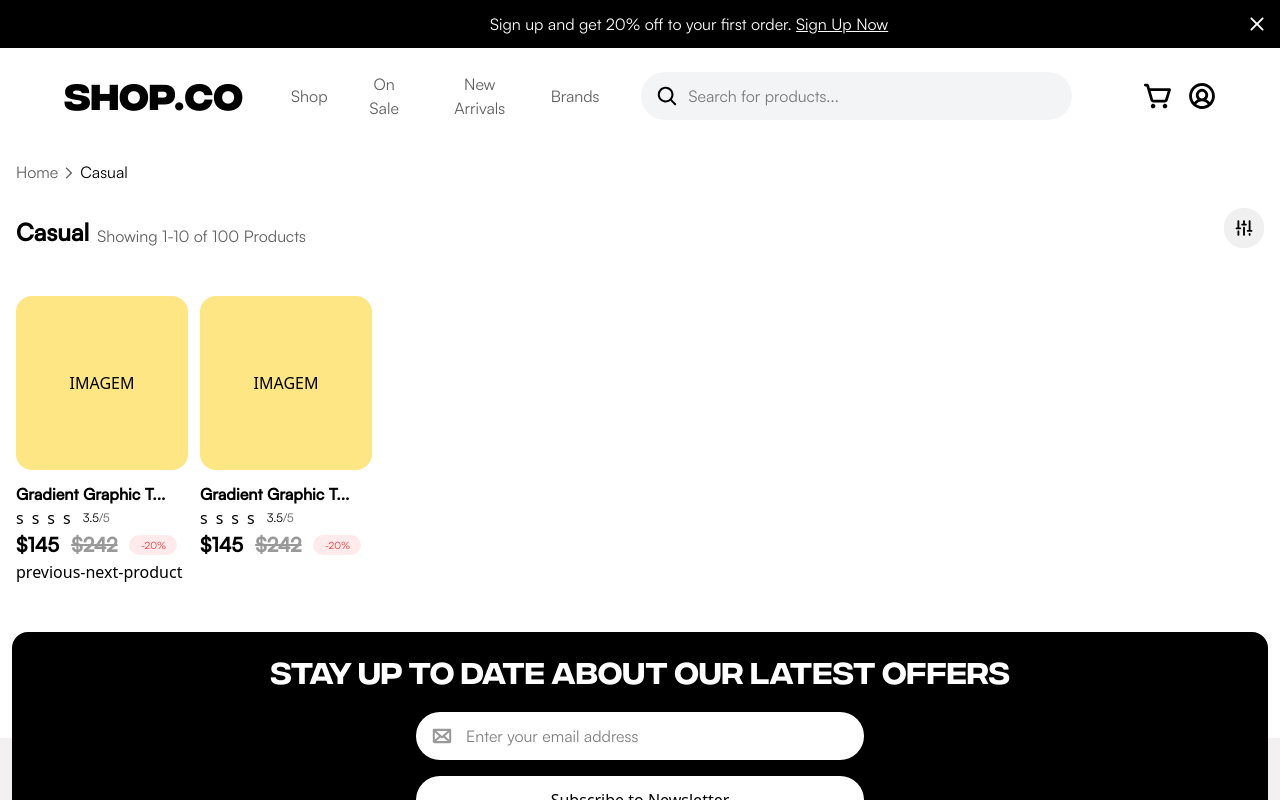
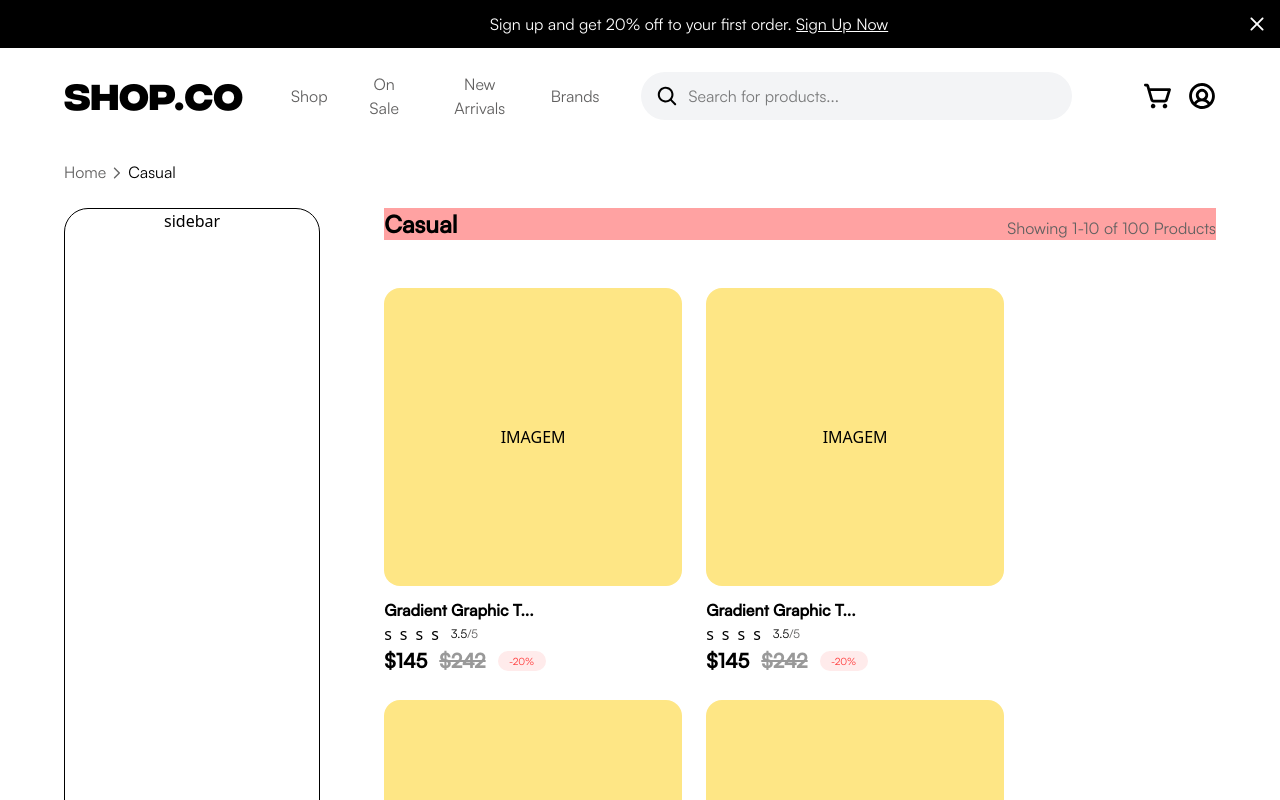
Before and after one commit to davifernandodias/compass-second, a Next.js app in the folder apps/web/: page /casual in a window 1280 px wide. Shown: the top 800 px of the page. Built offline with nearby package versions, Linux system fonts and the light colour scheme.

Commit message:
feat(product): added sidebar structure and cards responsiveness

```diff
--- a/apps/web/app/(public)/casual/page.tsx
+++ b/apps/web/app/(public)/casual/page.tsx
@@ -1,28 +1,33 @@
 import Product from "@components/product";
+import Sidebar from "@components/sidebar";
 import IconCollapse from "@public/svg/clothes/icon-collapse";
 import IconFilterMobile from "@public/svg/clothes/icon-filter-mobile";
 
 export default function CasualPage() {
   return (
-    <section className="flex flex-col gap-6 bg-white p-4">
+    <section className="flex flex-col gap-6 bg-white p-4 lg:px-16">
       <nav className="flex gap-1 font-family-satoshi-medium items-center">
         <p className="text-gray-text">Home</p>
         <IconCollapse className="w-3.5 h-3 mt-0.5" />
         <p>Casual</p>
       </nav>
+      <div className="flex gap-16">
+
+      <Sidebar />
 
       <div className="flex flex-col gap-12">
         <div className=" flex justify-between items-end">
-          <div className="flex gap-2 items-end">
+          <div className="flex gap-2 items-end lg:justify-between bg-red-300 w-full">
             <h1 className="font-family-satoshi-medium text-2xl font-bold">Casual</h1>
             <p className="text-gray-text font-family-satoshi-regular">Showing 1-10 of 100 Products</p>
           </div>
-          <div className="bg-gray-secundary rounded-full">
+          <div className="bg-gray-secundary rounded-full lg:hidden">
             <IconFilterMobile className="w-10 h-10"/>
           </div>
         </div>
         <Product />
       </div>
+      </div>
     </section>
   );
 }
--- a/apps/web/app/globals.css
+++ b/apps/web/app/globals.css
@@ -66,9 +66,6 @@
   --text-14: 14px;
   --text-16: 16px;
   --text-20: 20px;
-
-  --w-73: 73px;
-  --w-300: 300px;
 }
 
 /* Classes utilitárias */
--- a/apps/web/components/nav-bar-left.tsx
+++ /dev/null
@@ -1,7 +0,0 @@
-
-
-export default function NavBarLeft() {
-  return (
-    <div>nav-bar-right</div>
-  )
-}
--- a/apps/web/components/product.tsx
+++ b/apps/web/components/product.tsx
@@ -3,13 +3,16 @@
 import { Card } from "@repo/ui/card";
 import PreviousNextProduct from "./previous-next-product";
 
+const a : number[]= [1, 2, 3, 4, 5, 6, 7, 8, 9]
+
 export default function Product() {
   return (
     <div>
-      <div className="flex gap-3 flex-wrap">
-        <Card>
-          <div className="flex flex-col gap-3 bg-white">
-            <div className="flex justify-center items-center rounded-2xl h-[174px] w-[172px] bg-amber-200">
+      <div className="flex gap-2 flex-wrap lg:gap-6">
+        { a.map((e) => (
+              <Card key={e}>
+              <div className="flex flex-col gap-3 bg-white ">
+                <div className="flex justify-center items-center rounded-2xl h-[174px] w-[172px] bg-amber-200 lg:w-[298px] lg:h-[298px]">
                   <p>IMAGEM</p>
                 </div>
                 <div>
@@ -35,35 +38,7 @@ export default function Product() {
                 </div>
               </div>
             </Card>
-        <Card>
-          <div className="flex flex-col gap-3 bg-white">
-            <div className="flex justify-center items-center rounded-2xl h-[174px] w-[172px] bg-amber-200">
-              <p>IMAGEM</p>
-            </div>
-            <div>
-              <div>
-                <p className="font-family-satoshi-medium font-bold">
-                  Gradient Graphic T...
-                </p>
-                <div className="flex gap-3 items-center">
-                  <div className="flex gap-2 ">
-                    <p>s</p>
-                    <p>s</p>
-                    <p>s</p>
-                    <p>s</p>
-                  </div>
-                  <div className="font-family-satoshi-regular text-12">3.5<span className="text-gray-text">/5</span></div>
-                </div>
-                <div className="flex gap-3 items-center">
-                  <p className="font-family-satoshi-medium font-bold text-20 ">$145</p>
-                  <p className="font-family-satoshi-medium font-bold text-20 line-through text-[#999999] ">$242</p>
-                  <p className="flex justify-center items-center font-family-satoshi-regular text-10 bg-[#ffebeb] text-[#ff3333] h-5 w-12 rounded-3xl">-20%</p>
-                </div>
-              </div>
-            </div>
-          </div>
-        </Card>
-
+    )) }
       </div>
       <PreviousNextProduct />
     </div>
--- /dev/null
+++ b/apps/web/components/sidebar.tsx
@@ -0,0 +1,7 @@
+export default function Sidebar() {
+  return (
+    <nav className="hidden lg:flex border w-220 h-300 rounded-3xl justify-center">
+      sidebar
+    </nav>
+  );
+}
```
Lines whose indentation alone changed are shown as unchanged.
